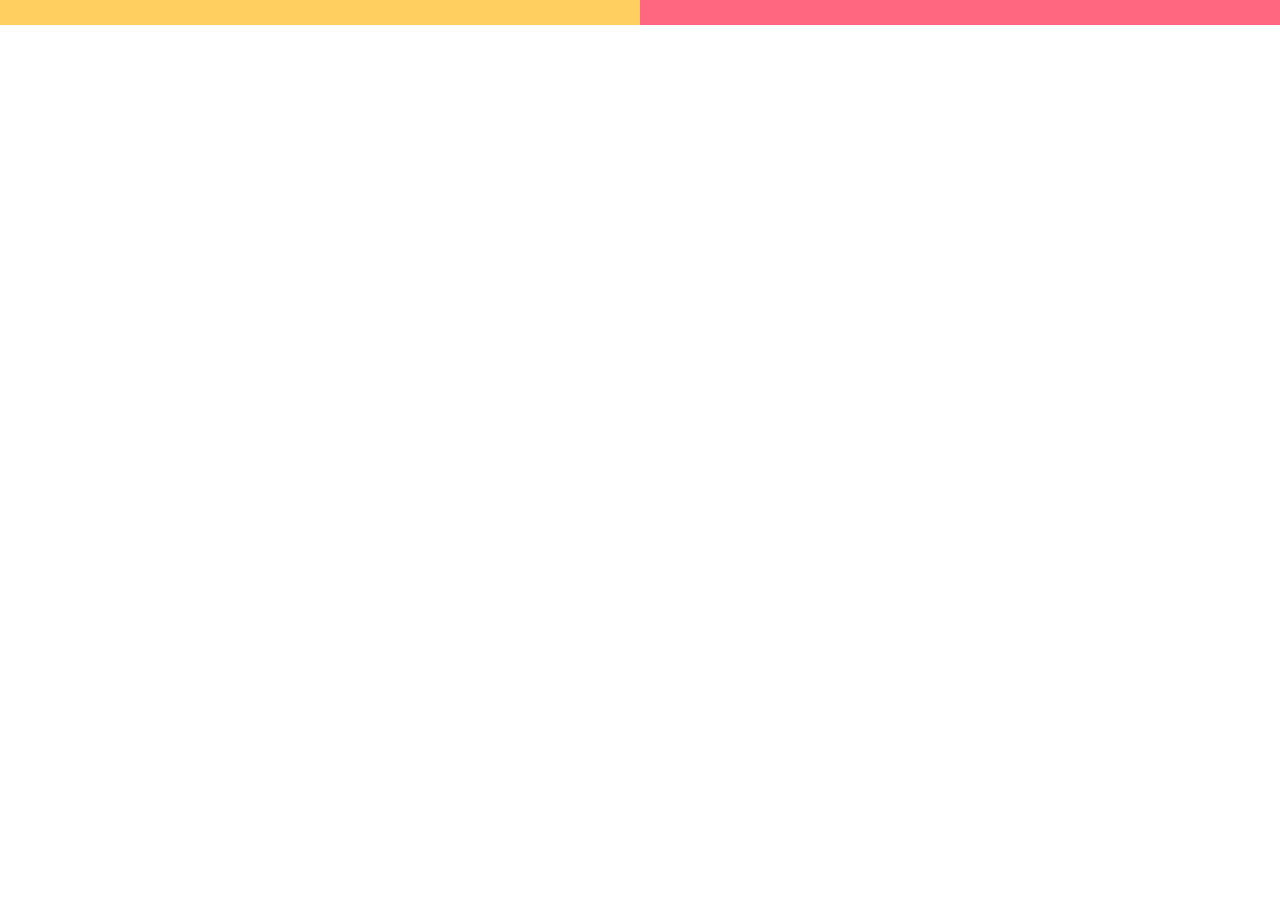
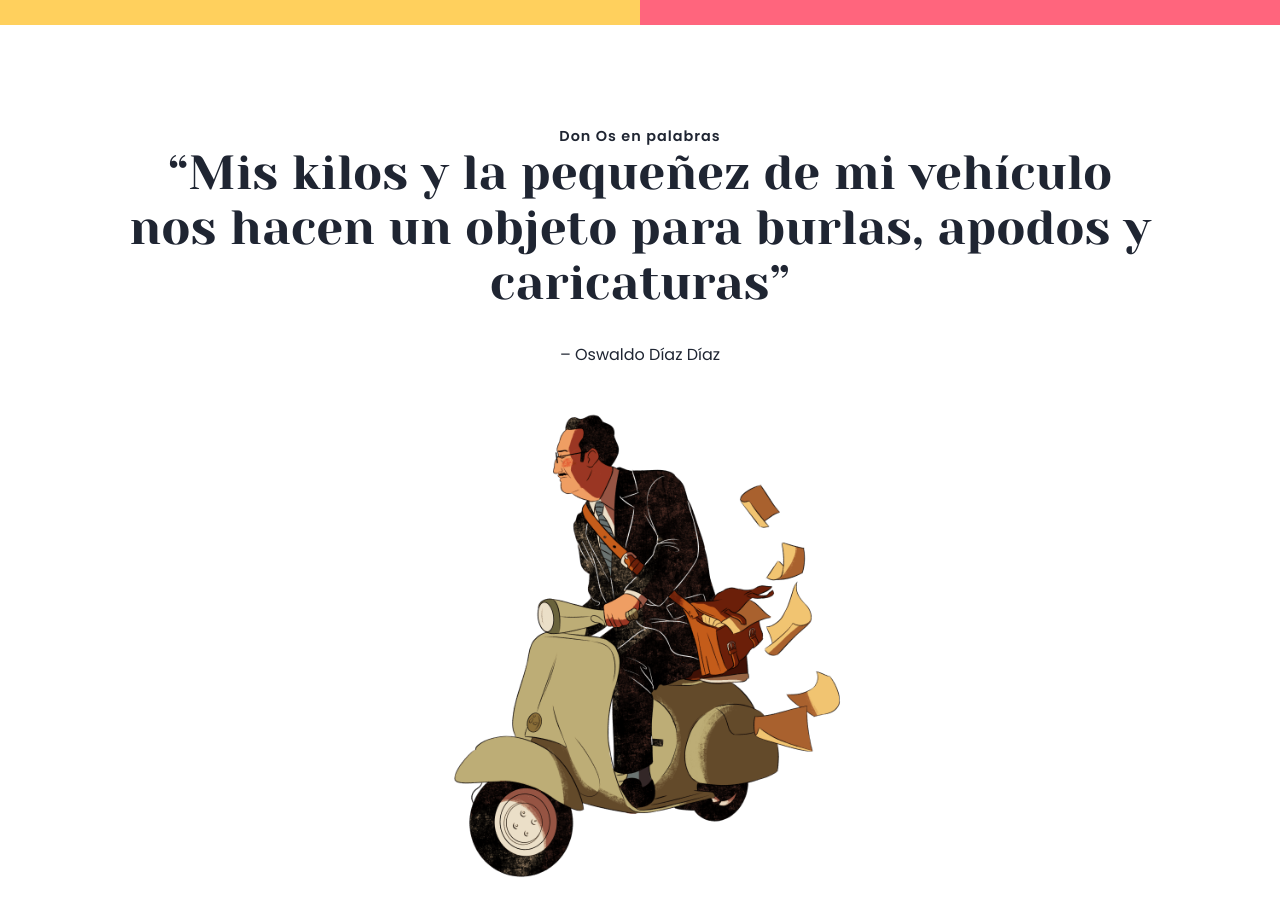
Before and after one commit to drjauss/don-os, a React (Create React App) app: page / in a window 1280 px wide. Shown: the part 2520-3435 px from the top of the page. Before the commit the page ends 2545 px from the top, so only its background shows below. Built offline with nearby package versions, Linux system fonts and the light colour scheme.

Commit message:
implemented Quote component and details adjustment

```diff
--- a/src/_globals.scss
+++ b/src/_globals.scss
@@ -12,6 +12,17 @@ p {
   font-size: 1em;
   line-height: 1.5em;
   letter-spacing: 0;
+}
+
+button {
+  background: none;
+  border: none;
+  padding: 0;
+
+  &.link-btn {
+    font-family: $poppins;
+    font-weight: 600;
+  }
 }
 
 span.subject {
@@ -68,13 +79,7 @@ span.subject {
   padding: 8% 10%;
 }
 
-button {
-  background: none;
-  border: none;
-  padding: 0;
-
-  &.link-btn {
-    font-family: $poppins;
-    font-weight: 600;
-  }
+.image-responsive {
+  max-width: 100%;
+  max-height: 100%;
 }
--- a/src/components/Section/Home/Home.tsx
+++ b/src/components/Section/Home/Home.tsx
@@ -3,7 +3,9 @@ import "./Home.scss";
 import Header from "../../Header";
 import Banner from "../../../shared/components/Banner";
 import Information from "../../../shared/components/Information";
-import Works from "../../../shared/components/Works/Works";
+import Works from "../../../shared/components/Works";
+import Quote from "../../../shared/components/Quote";
+import Subscription from "../../../shared/components/Subscription";
 
 function Home() {
   return (
@@ -12,6 +14,8 @@ function Home() {
       <Banner />
       <Information />
       <Works />
+      <Quote />
+      <Subscription />
     </div>
   );
 }
--- a/src/shared/components/Quote/Quote.scss
+++ b/src/shared/components/Quote/Quote.scss
@@ -0,0 +1,9 @@
+.Quote {
+  img.image-responsive {
+    max-width: 50%;
+  }
+
+  .s16 {
+    font-size: 1em;
+  }
+}
--- a/src/shared/components/Quote/Quote.tsx
+++ b/src/shared/components/Quote/Quote.tsx
@@ -1,8 +1,22 @@
 import React from "react";
 import "./Quote.scss";
+import donOsImg from "../../../images/don-os-2.png";
 
 function Quote() {
-  return <div className="Quote"></div>;
+  return (
+    <div className="Quote">
+      <div className="center section-padding">
+        <span className="subject">Don Os en palabras</span>
+        <h1 className="title with-subject">
+          “Mis kilos y la pequeñez de mi vehículo nos hacen un objeto para burlas, apodos y caricaturas”
+        </h1>
+        <p className="content center s16">– Oswaldo Díaz Díaz</p>
+        <p className="center">
+          <img className="image-responsive" src={donOsImg} alt="Don Os en su motocicleta" />
+        </p>
+      </div>
+    </div>
+  );
 }
 
 export default Quote;
```
Also changed, not shown: src/images/don-os-2.png (added).
